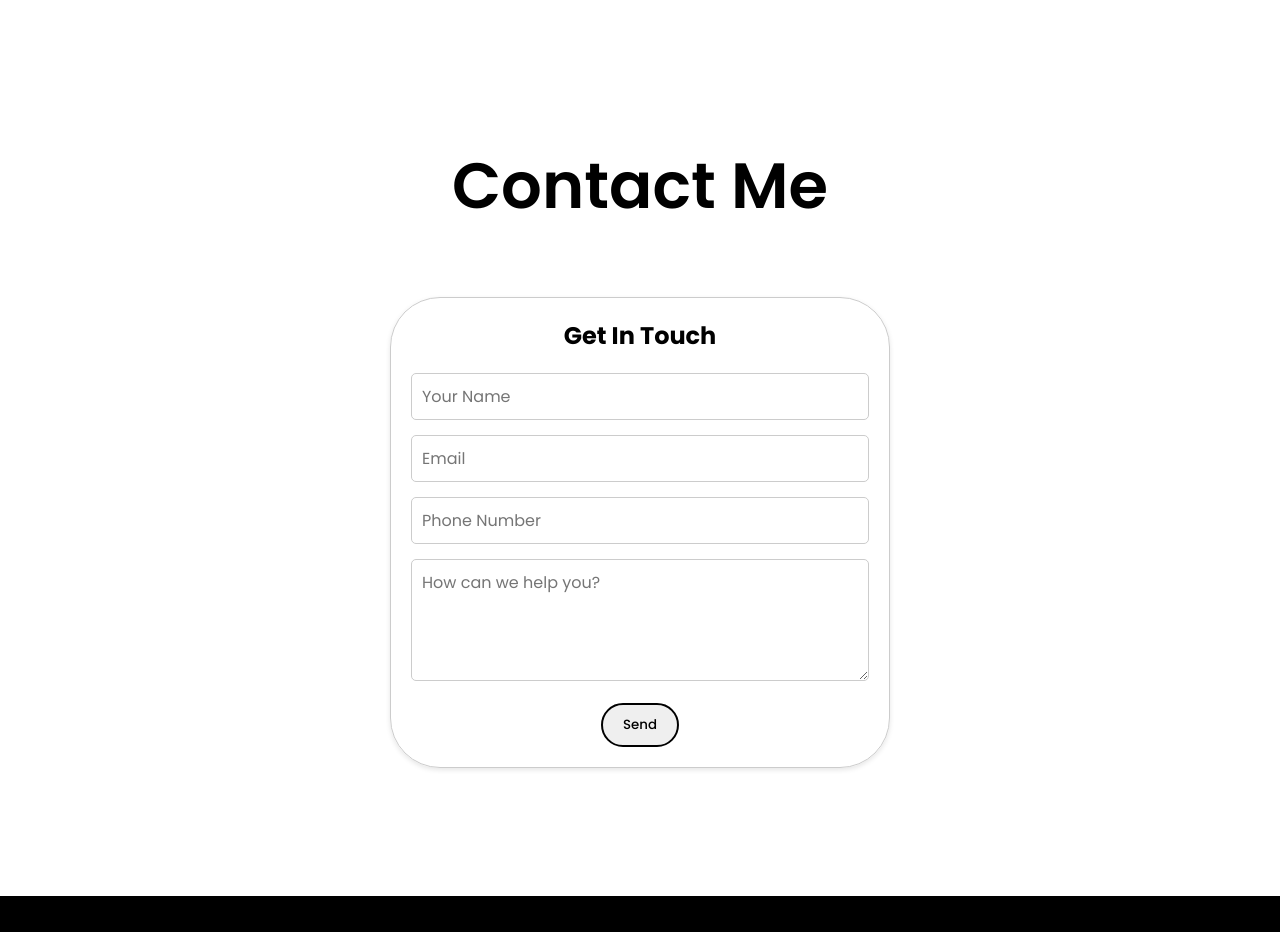
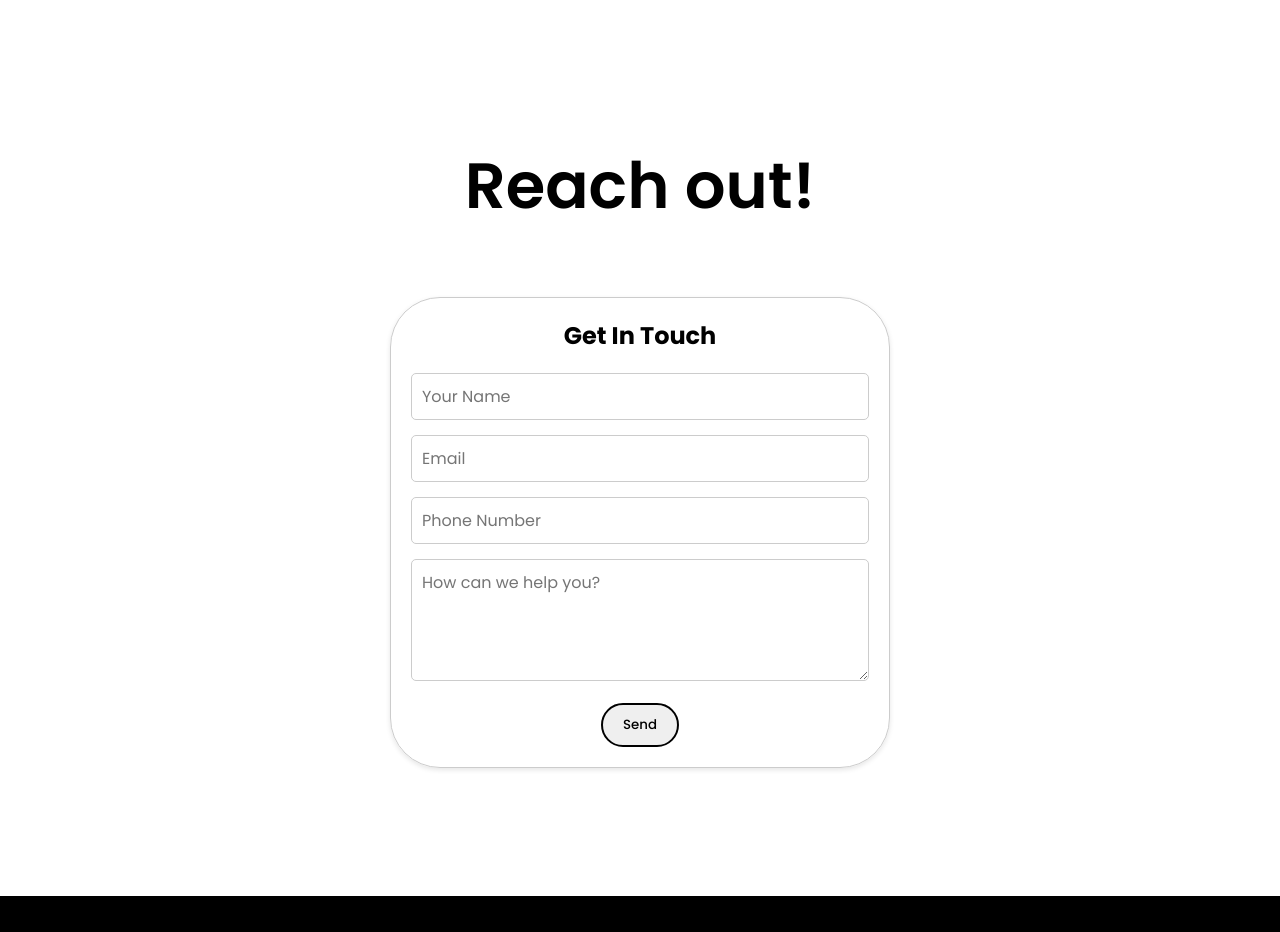
Before and after one commit to itsmichaelapedir/MyPortfolio, a plain HTML site: page index.html in a window 1280 px wide. Shown: the part 4740-5672 px from the top of the page. Drawn offline with Linux system fonts and the light colour scheme.

Commit message:
Update index.html

```diff
--- a/index.html
+++ b/index.html
@@ -259,7 +259,7 @@
 
     <section id="contact" class="contact">
         <div class="input-box">
-            <h2 class="section-title">Contact Me</h2>
+            <h2 class="section-title">Reach out!</h2>
         </div>
 
         <div class="container" style="display: flex; justify-content: center;">
```
